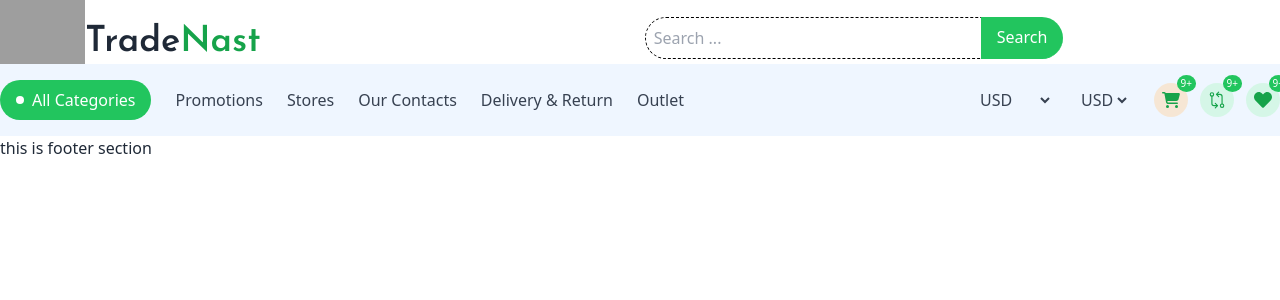
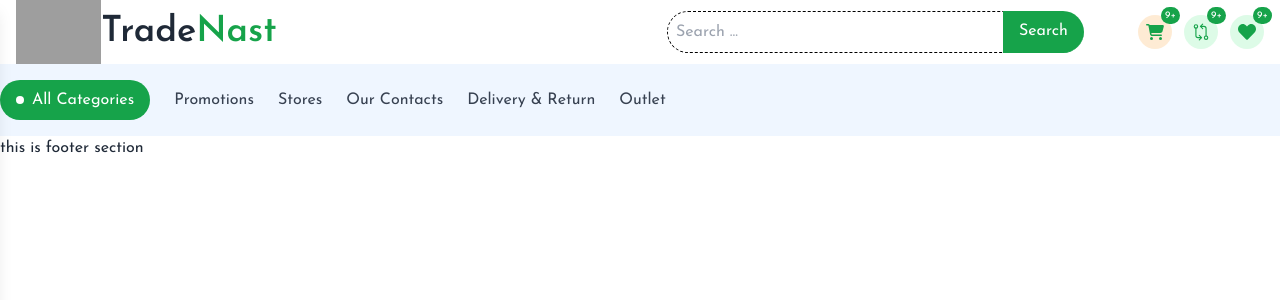
Before and after one commit to MohammedRasif/TradeNest, a React (Vite) app: page / in a window 1280 px wide. Shown: the top 300 px of the page. Built offline with nearby package versions, Linux system fonts and the light colour scheme; grey boxes are pictures that could not be loaded; a web font is replaced by a local one.

Commit message:
navber section huff complete

```diff
--- a/src/Root.jsx
+++ b/src/Root.jsx
@@ -4,7 +4,7 @@ import Footer from "./components/Footer/Footer";
 
 const Root = () => {
     return (
-        <div>
+        <div className="font-josefin">
             <Navbar></Navbar>
             <Outlet></Outlet>
             <Footer></Footer>
--- a/src/components/Navbar/Navbar.jsx
+++ b/src/components/Navbar/Navbar.jsx
@@ -1,95 +1,274 @@
-import React from 'react';
-import { FaHeart } from 'react-icons/fa';
-import { FaCartShopping } from 'react-icons/fa6';
-import { IoGitCompareOutline } from 'react-icons/io5';
+import React, { useState } from "react";
+import { FaChevronRight, FaHeart, FaTimes } from "react-icons/fa";
+import { FaCartShopping } from "react-icons/fa6";
+import { IoGitCompareOutline } from "react-icons/io5";
 
 const Navbar = () => {
+  const [isOpen, setIsOpen] = useState(false);
+
+  const toggleMenu = () => {
+    setIsOpen(!isOpen);
+  };
+
+  const [activeTab, setActiveTab] = useState('categories'); // Controls active tab
+
+  const categories = [
+    { name: 'Vegetables & Fruits', icon: '🍏' },
+    { name: 'Vegan Meat', icon: '🍖' },
+    { name: 'Seafood', icon: '🦐' },
+    { name: 'Dairy', icon: '🧀' },
+    { name: 'Bakery', icon: '🥖' },
+    { name: 'Beverages', icon: '🥤' },
+    { name: 'Weekly Discounts', icon: '💸' },
+  ];
+
+  const menuItems = [
+    { name: 'Item 1' },
+    { name: 'Item 2' },
+    { name: 'Item 3' },
+  ];
+
   return (
-        <div >
-            <div className='flex items-center'>
+    <div>
+      {/* Navbar container */}
+      <div className="flex items-center justify-between px-4 py-3 lg:py-0">
+        {/* Logo */}
+        <div className="flex items-center">
+          <img
+            src="https://res.cloudinary.com/dqb5izi3a/image/upload/v1727444853/ntlxfntthlwu1oevmpgm.png"
+            className="h-16"
+            alt="TradeNast Logo"
+          />
+          <h1 className="text-2xl lg:text-4xl font-josefin font-semibold">
+            Trade<span className="text-green-600">Nast</span>
+          </h1>
+        </div>
 
-            <div>
-                <img src="https://res.cloudinary.com/dqb5izi3a/image/upload/v1727444853/ntlxfntthlwu1oevmpgm.png" className='h-16' alt="" />
-
-            </div>
-            <div>
-                <h1 className='text-4xl font-josefin font-semibold mt-5'>Trade<span className='text-green-600'>Nast</span></h1>
-            </div>
-            <div className='flex lg:ml-96 mt-3'>
+        {/* Search bar for lg, hidden on md and sm */}
+        <div className="hidden lg:flex lg:ml-96">
           <input
             type="search"
             placeholder="Search ..."
-          className="border-l border-t border-b border-black w-96 pt-2 pb-2 px-2 py-2 border-dashed rounded-l-full focus:outline-dashed  focus:ring-0"
+            className="border-l border-t border-b border-black w-64 lg:w-96 pt-2 pb-2 px-2 py-2 border-dashed rounded-l-full focus:outline-dashed focus:ring-0"
           />
-
-        <button className="relative right-12 bg-green-500 rounded-l-none border-b border-green-500 border-t-border-orange-500 flex text-white   pt-[8px]  pr-4 pb-[9px] pl-4  rounded-r-full focus:outline-none focus:ring-0">
+          <button className="relative right-12 bg-green-600 rounded-l-none border-b border-green-600 border-t-border-orange-600 flex text-white pt-[8px] pr-4 pb-[9px] pl-4 rounded-r-full focus:outline-none focus:ring-0">
             Search
           </button>
         </div>
+
+        {/* Right-side icons for lg, hidden on sm/md */}
+        <div className="hidden lg:flex items-center space-x-3">
+          <div className="relative bg-orange-200/50 hover:bg-green-300/50 cursor-pointer rounded-full p-2">
+            <FaCartShopping className="text-lg text-green-600" />
+            <span className="absolute -right-2 -top-2 rounded-full bg-green-600 px-1 py-[1px] text-[10px] text-white">
+              9+
+            </span>
+          </div>
+          <div className="relative bg-green-200/50 hover:bg-green-300/50 cursor-pointer rounded-full p-2">
+            <IoGitCompareOutline className="text-lg text-green-600" />
+            <span className="absolute -right-2 -top-2 rounded-full bg-green-600 px-1 py-[1px] text-[10px] text-white">
+              9+
+            </span>
+          </div>
+          <div className="relative bg-green-200/50 hover:bg-green-300/50 cursor-pointer rounded-full p-2">
+            <FaHeart className="text-lg text-green-600" />
+            <span className="absolute -right-2 -top-2 rounded-full bg-green-600 px-1 py-[1px] text-[10px] text-white">
+              9+
+            </span>
+          </div>
         </div>
 
-            {/* header section */}
-            <header className="bg-blue-50">
+        {/* Mobile Menu Button */}
+        <button
+          onClick={toggleMenu}
+          className="lg:hidden text-gray-700 focus:outline-none"
+        >
+          <svg
+            className="w-6 h-6"
+            fill="none"
+            stroke="currentColor"
+            viewBox="0 0 24 24"
+            xmlns="http://www.w3.org/2000/svg"
+          >
+            <path
+              strokeLinecap="round"
+              strokeLinejoin="round"
+              strokeWidth="2"
+              d="M4 6h16M4 12h16m-7 6h7"
+            ></path>
+          </svg>
+        </button>
+      </div>
+
+      {/* Mobile Menu */}
+      <div
+        className={`${
+          isOpen ? "block" : "hidden"
+        } lg:hidden bg-blue-50 px-4 py-2`}
+      >
+        {/* Search bar for md/sm devices */}
+        <div className="flex justify-center mb-4">
+          <input
+            type="search"
+            placeholder="Search ..."
+            className="border-l border-t border-b border-black w-64 pt-2 pb-2 px-2 py-2 border-dashed rounded-l-full focus:outline-dashed focus:ring-0"
+          />
+          <button className="relative right-12 bg-green-600 rounded-l-none border-b border-green-600 border-t-border-orange-600 flex text-white pt-[8px] pr-4 pb-[9px] pl-4 rounded-r-full focus:outline-none focus:ring-0">
+            Search
+          </button>
+        </div>
+
+        {/* Mobile Menu Items */}
+        {/* <nav className="flex flex-col space-y-4">
+          <h3 className="text-2xl font-bold text-green-600 ">Menu</h3>
+          <a href="#" className="text-gray-700 hover:text-green-600">
+            Promotions
+          </a>
+          <a href="#" className="text-gray-700 hover:text-green-600">
+            Stores
+          </a>
+          <a href="#" className="text-gray-700 hover:text-green-600">
+            Our Contacts
+          </a>
+          <a href="#" className="text-gray-700 hover:text-green-600">
+            Delivery & Return
+          </a>
+          <a href="#" className="text-gray-700 hover:text-green-600">
+            Outlet
+          </a>
+          <h3 className="text-2xl font-bold text-green-600 ">Category</h3>
+
+        </nav> */}
+         <div className="w-full h-screen bg-gray-100 flex flex-col items-center">
+      {/* Tabs for switching between Categories and Menu */}
+      <div className="flex justify-center w-full border-b border-gray-300">
+        <button
+          onClick={() => setActiveTab('categories')}
+          className={`w-1/2 py-3 text-center ${activeTab === 'categories' ? 'text-green-600 border-b-2 border-green-600' : 'text-gray-500'}`}
+        >
+          Categories
+        </button>
+        <button
+          onClick={() => setActiveTab('menu')}
+          className={`w-1/2 py-3 text-center ${activeTab === 'menu' ? 'text-green-600 border-b-2 border-green-600' : 'text-gray-500'}`}
+        >
+          Menu
+        </button>
+      </div>
+
+      {/* Content for Categories */}
+      <div className="flex-1 overflow-y-auto w-full">
+        {activeTab === 'categories' && (
+          <ul className="mt-4">
+            {categories.map((category, index) => (
+              <li key={index} className="flex justify-between items-center px-6 py-3 hover:bg-gray-200">
+                <div className="flex items-center space-x-3">
+                  <span className="text-xl">{category.icon}</span>
+                  <span className="text-lg text-gray-700">{category.name}</span>
+                </div>
+                <FaChevronRight className="text-gray-500" />
+              </li>
+            ))}
+          </ul>
+        )}
+
+        {/* Content for Menu */}
+        {activeTab === 'menu' && (
+          <ul className="mt-4">
+            {menuItems.map((item, index) => (
+              <li key={index} className="flex justify-between items-center px-6 py-3 hover:bg-gray-200">
+                <div className="text-lg text-gray-700">{item.name}</div>
+                <FaChevronRight className="text-gray-500" />
+              </li>
+            ))}
+          </ul>
+        )}
+      </div>
+    </div>
+
+        {/* Right-side icons for mobile */}
+        <div className="flex justify-center space-x-4 mt-4">
+          <div className="relative bg-orange-200/50 hover:bg-green-300/50 cursor-pointer rounded-full p-2">
+            <FaCartShopping className="text-lg text-green-600" />
+            <span className="absolute -right-2 -top-2 rounded-full bg-green-600 px-1 py-[1px] text-[10px] text-white">
+              9+
+            </span>
+          </div>
+          <div className="relative bg-green-200/50 hover:bg-green-300/50 cursor-pointer rounded-full p-2">
+            <IoGitCompareOutline className="text-lg text-green-600" />
+            <span className="absolute -right-2 -top-2 rounded-full bg-green-600 px-1 py-[1px] text-[10px] text-white">
+              9+
+            </span>
+          </div>
+          <div className="relative bg-green-200/50 hover:bg-green-300/50 cursor-pointer rounded-full p-2">
+            <FaHeart className="text-lg text-green-600" />
+            <span className="absolute -right-2 -top-2 rounded-full bg-green-600 px-1 py-[1px] text-[10px] text-white">
+              9+
+            </span>
+          </div>
+        </div>
+      </div>
+
+      {/* Large Screen Categories Dropdown */}
+      <header className="bg-blue-50 hidden lg:block">
         <div className="container mx-auto flex justify-between items-center py-4">
-            {/* <!-- Left Section --> */}
           <div className="flex items-center space-x-6">
-                {/* <!-- Categories Button --> */}
-                <button className="bg-green-500 text-white px-4 py-2 rounded-full flex items-center space-x-2">
+            <div>
+              <button
+                className="bg-green-600 text-white px-4 py-2 rounded-full flex items-center space-x-2"
+                onClick={toggleMenu}
+              >
                 <span className="w-2 h-2 bg-white rounded-full"></span>
                 <span>All Categories</span>
               </button>
-
-                {/* <!-- Menu Items --> */}
-                <nav className="hidden lg:flex space-x-6">
-                    <a href="#" className="text-gray-700 hover:text-green-500">Promotions</a>
-                    <a href="#" className="text-gray-700 hover:text-green-500">Stores</a>
-                    <a href="#" className="text-gray-700 hover:text-green-500">Our Contacts</a>
-                    <a href="#" className="text-gray-700 hover:text-green-500">Delivery & Return</a>
-                    <a href="#" className="text-gray-700 hover:text-green-500">Outlet</a>
-                </nav>
+              {/* Category Menu */}
+              <div
+                className={`fixed inset-y-0 left-0 z-50 w-full lg:w-64 bg-white shadow-lg p-4 transition-transform duration-300 ease-in-out ${
+                  isOpen ? "translate-x-0" : "-translate-x-full"
+                }`}
+              >
+                <div
+                  className="absolute top-2 left-2 cursor-pointer"
+                  onClick={toggleMenu}
+                >
+                  <FaTimes className="text-xl text-orange-500" />
+                </div>
+                <ul className="mt-8 space-y-4">
+                  <li className="py-2 hover:bg-gray-100">
+                    <a href="#">Item 1</a>
+                  </li>
+                  <li className="py-2 hover:bg-gray-100">
+                    <a href="#">Item 2</a>
+                  </li>
+                  <li className="py-2 hover:bg-gray-100">
+                    <a href="#">Item 3</a>
+                  </li>
+                </ul>
+              </div>
             </div>
 
-            {/* <!-- Right Section --> */}
-            <div className="flex items-center space-x-6">
-                {/* <!-- Country Dropdown --> */}
-                <div className="relative">
-                    <select className="bg-transparent text-gray-700 border-none focus:ring-0">
-                        <option>USD</option>
-                        <option>Canada</option>
-                        <option>UK</option>
-                    </select>
-                </div>
+            {/* Large Screen Menu Items */}
+            <nav className="hidden lg:flex space-x-6">
+              <a href="#" className="text-gray-700 hover:text-green-600">
+                Promotions
+              </a>
+              <a href="#" className="text-gray-700 hover:text-green-600">
+                Stores
+              </a>
+              <a href="#" className="text-gray-700 hover:text-green-600">
+                Our Contacts
+              </a>
+              <a href="#" className="text-gray-700 hover:text-green-600">
+                Delivery & Return
+              </a>
+              <a href="#" className="text-gray-700 hover:text-green-600">
+                Outlet
+              </a>
 
-                {/* <!-- Currency Dropdown --> */}
-                <div className="relative">
-                    <select className="bg-transparent text-gray-700 border-none focus:ring-0">
-                        <option>USD</option>
-                        <option>EUR</option>
-                        <option>GBP</option>
-                    </select>
-                </div>
-
-                {/* <!-- User Icon Section --> */}
-                <div className="flex space-x-4">
-                <div className="hidden lg:flex space-x-3">
-       <div className="relative bg-orange-200/50 hover:bg-green-300/50 cursor-pointer  rounded-full p-2">
-          <FaCartShopping className="text-lg text-green-600 " />
-          <span className="absolute -right-2 -ml-1 -top-2 rounded-[100%]  bg-green-500 px-1 py-[1px] text-[10px] text-white">9+</span>
-        </div>
-        <div className="relative bg-green-200/50 hover:bg-green-300/50 cursor-pointer  rounded-full p-2">
-          <IoGitCompareOutline className="text-lg text-green-600 " />
-          <span className="absolute -right-2 -ml-1 -top-2 rounded-[100%]  bg-green-500 px-1 py-[1px] text-[10px] text-white">9+</span>
-        </div>
-        <div className="relative bg-green-200/50 hover:bg-green-300/50 cursor-pointer  rounded-full p-2">
-          <FaHeart className="text-lg text-green-600 " />
-          <span className="absolute -right-2 -ml-1 -top-2 rounded-[100%]  bg-green-500 px-1 py-[1px] text-[10px] text-white">9+</span>
-        </div>
-       </div>
-                </div>
+            </nav>
           </div>
         </div>
       </header>
-
     </div>
   );
 };
```
Lines whose indentation alone changed are shown as unchanged.
